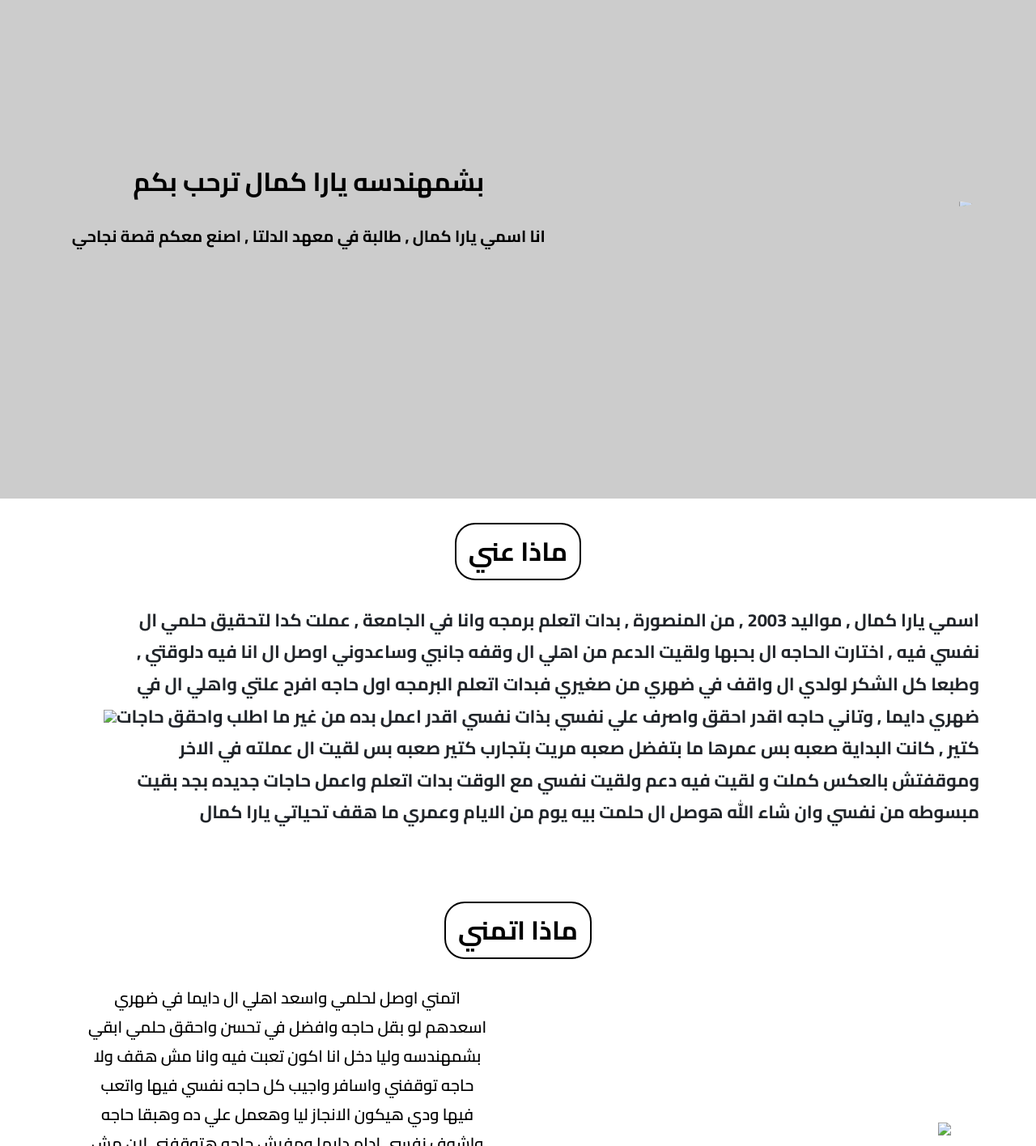
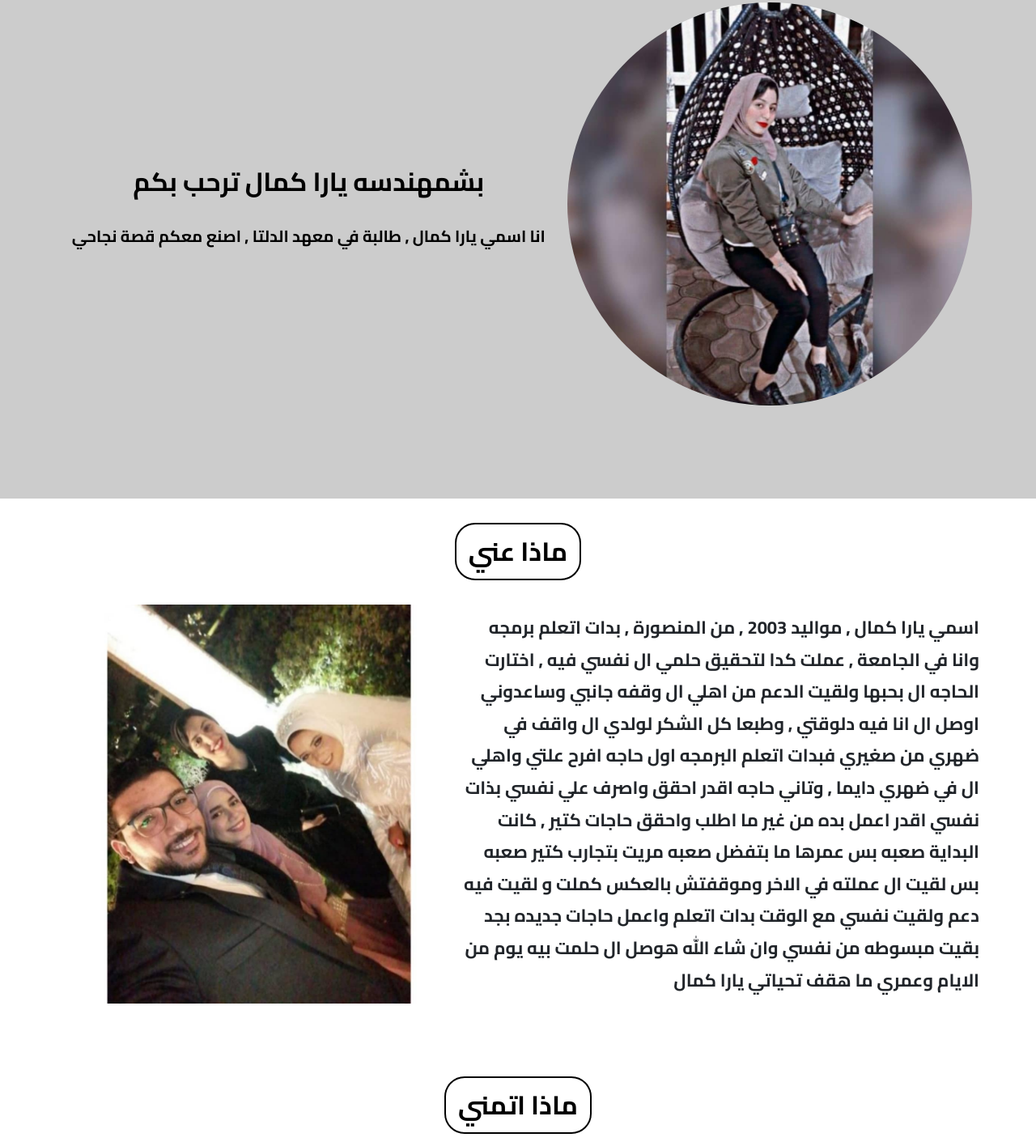
Before and after one commit to YouseFAdeL74/LEIL, a plain HTML site: page index.html in a window 1280 px wide. Shown: the part 184-1600 px from the top of the page at 81% size. Drawn offline with Linux system fonts and the light colour scheme.

Commit message:
Update index.html

```diff
--- a/index.html
+++ b/index.html
@@ -45,7 +45,7 @@
   <!-- Start Landing -->
   <div class="landing" id="home">
     <div class="container">
-      <img src="../LEIL Engineer/img/290350919_1969072246629722_5495326021791709217_n.jpg">
+      <img src="img/290350919_1969072246629722_5495326021791709217_n.jpg">
       <div class="text">
         <h1>بشمهندسه <span> يارا كمال </span> ترحب بكم</h1>
         <p>انا اسمي <span>يارا كمال</span> , طالبة في معهد الدلتا , اصنع معكم قصة نجاحي
@@ -64,7 +64,7 @@
       <div class="text">
         <p>اسمي يارا كمال , مواليد 2003 , من المنصورة , بدات اتعلم برمجه وانا في الجامعة , عملت كدا لتحقيق حلمي ال نفسي فيه , اختارت الحاجه ال بحبها ولقيت الدعم من اهلي ال وقفه جانبي وساعدوني اوصل ال انا فيه دلوقتي , وطبعا كل الشكر لولدي ال واقف في ضهري من صغيري فبدات اتعلم البرمجه اول حاجه افرح علتي واهلي ال في ضهري دايما , وتاني حاجه اقدر احقق واصرف علي نفسي بذات نفسي اقدر اعمل بده من غير ما اطلب واحقق حاجات كتير , كانت البداية صعبه بس عمرها ما بتفضل صعبه مريت بتجارب كتير صعبه بس لقيت ال عملته في الاخر وموقفتش بالعكس كملت و لقيت فيه دعم ولقيت نفسي مع الوقت بدات اتعلم واعمل حاجات جديده بجد بقيت مبسوطه من نفسي وان شاء الله هوصل ال حلمت بيه يوم من الايام وعمري ما هقف تحياتي يارا كمال</p>
       </div>
-      <img src="../LEIL Engineer/img/about.jpg">
+      <img src="img/about.jpg">
       </div>
     </div>
   </div>
@@ -76,7 +76,7 @@
         <h1>ماذا اتمني</h1>
       </div>
       <div class="hope-srv">
-        <img src="../LEIL Engineer/img/290350919_1969072246629722_5495326021791709217_n.jpg">
+        <img src="img/290350919_1969072246629722_5495326021791709217_n.jpg">
         <div class="text">
           <p>
             اتمني اوصل لحلمي واسعد اهلي ال دايما في ضهري اسعدهم لو بقل حاجه وافضل في تحسن واحقق حلمي ابقي بشمهندسه وليا دخل انا اكون تعبت فيه وانا مش هقف ولا حاجه توقفني واسافر واجيب كل حاجه نفسي فيها واتعب فيها ودي هيكون الانجاز ليا وهعمل علي ده وهبقا حاجه واشوف نفسي ادام دايما ومفيش حاجه هتوقفني لان مش هدي لحاجه فرصه توقفني وافرح ولدي ال دايما في ضهري واشوفوا وهو مبسوط بيا دي عندي بالدنيا كلها ودي اقل حاجه اقدمها هشتغل علي نفسي وعلي شغلي وهوصل لحلمي كله بفضل ربنا اولا ثم اهلي ال في ضهري
```
